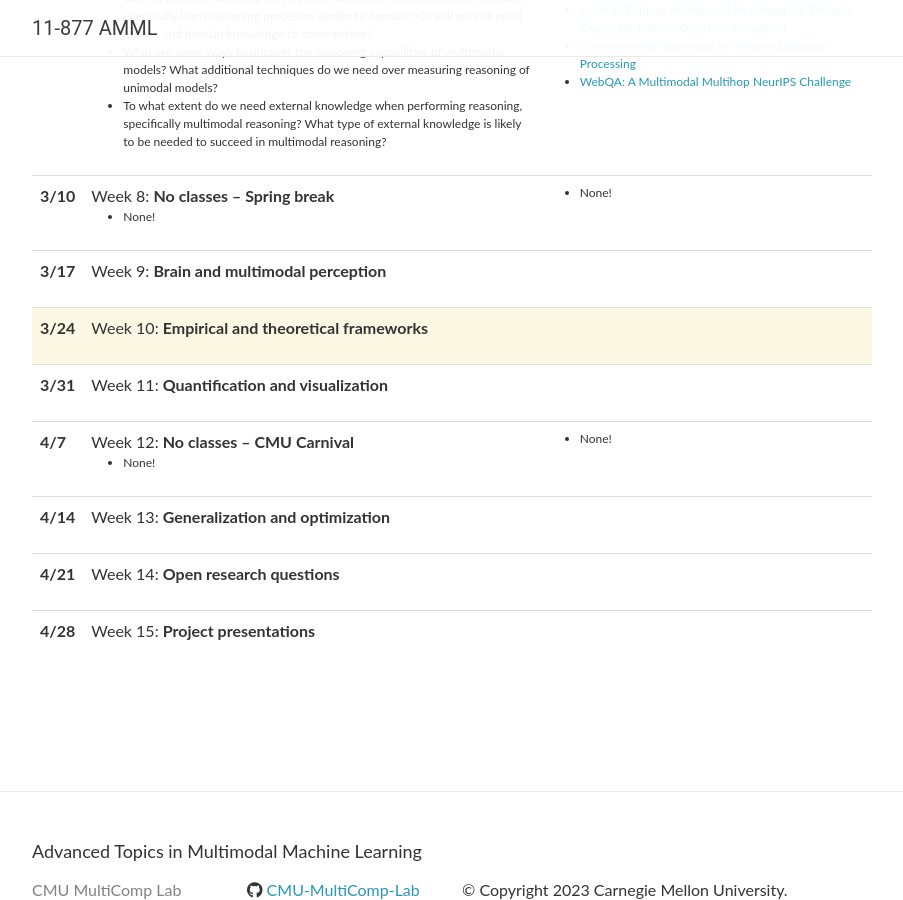
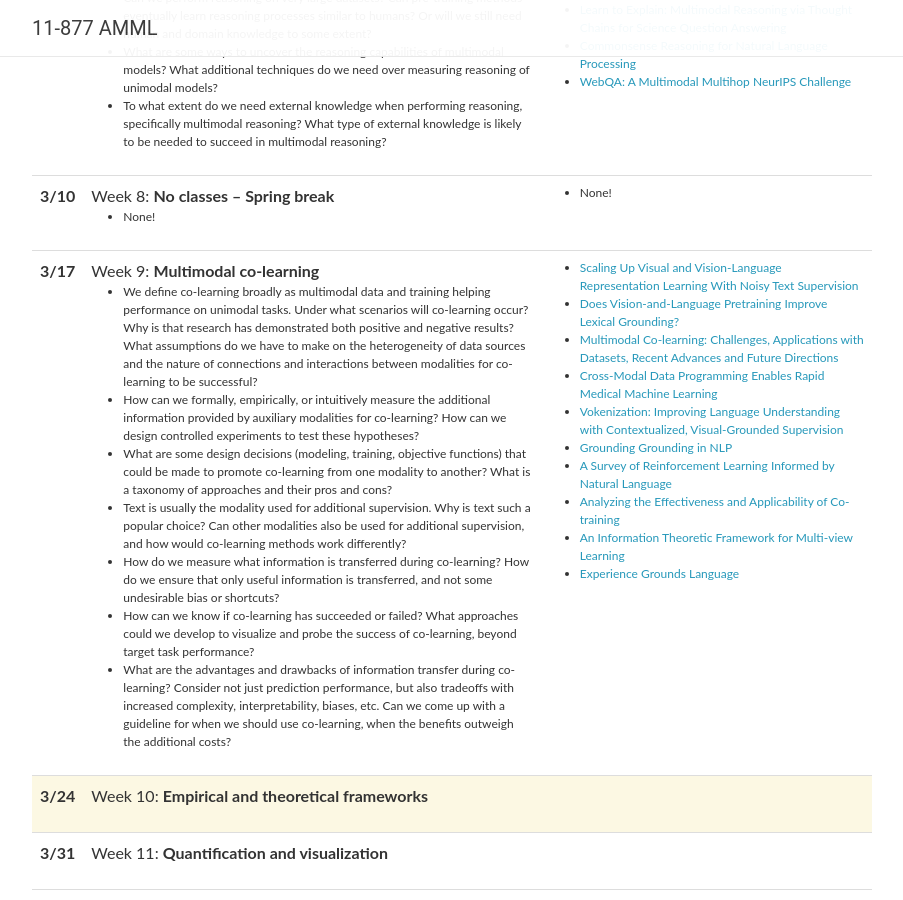
Before and after one commit to CMU-MultiComp-Lab/adv-mmml-course, a Jekyll site: the page built from spring2023/_pages/schedule.md, in a window 1280 px wide and 900 px high, scrolled down 2811 px. Shown: the whole window, without its empty margins (188-1091 px from the left). Built offline with Jekyll 4.4.1, drawn with Linux system fonts in a browser that asks for light colours; nearby versions of some CDN libraries; comment, search, counter and statistics services are not loaded.

Commit message:
Update lectures_2023.yml

```diff
--- a/_data/lectures_2023.yml
+++ b/_data/lectures_2023.yml
@@ -162,10 +162,26 @@
 
 - date: 3/17
   title: >
-    Week 9: <strong>Brain and multimodal perception</strong>
+    Week 9: <strong>Multimodal co-learning</strong>
   topics:
-
+    - We define co-learning broadly as multimodal data and training helping performance on unimodal tasks. Under what scenarios will co-learning occur? Why is that research has demonstrated both positive and negative results? What assumptions do we have to make on the heterogeneity of data sources and the nature of connections and interactions between modalities for co-learning to be successful?
+    - How can we formally, empirically, or intuitively measure the additional information provided by auxiliary modalities for co-learning? How can we design controlled experiments to test these hypotheses?
+    - What are some design decisions (modeling, training, objective functions) that could be made to promote co-learning from one modality to another? What is a taxonomy of approaches and their pros and cons?
+    - Text is usually the modality used for additional supervision. Why is text such a popular choice? Can other modalities also be used for additional supervision, and how would co-learning methods work differently?
+    - How do we measure what information is transferred during co-learning? How do we ensure that only useful information is transferred, and not some undesirable bias or shortcuts?
+    - How can we know if co-learning has succeeded or failed? What approaches could we develop to visualize and probe the success of co-learning, beyond target task performance?
+    - What are the advantages and drawbacks of information transfer during co-learning? Consider not just prediction performance, but also tradeoffs with increased complexity, interpretability, biases, etc. Can we come up with a guideline for when we should use co-learning, when the benefits outweigh the additional costs?
   readings:
+    - <a href="https://arxiv.org/abs/2102.05918">Scaling Up Visual and Vision-Language Representation Learning With Noisy Text Supervision</a> <br/>
+    - <a href="https://arxiv.org/abs/2109.10246">Does Vision-and-Language Pretraining Improve Lexical Grounding?</a> <br/>
+    - <a href="https://arxiv.org/abs/2107.13782">Multimodal Co-learning&#58; Challenges, Applications with Datasets, Recent Advances and Future Directions</a> <br/>
+    - <a href="https://arxiv.org/abs/1903.11101">Cross-Modal Data Programming Enables Rapid Medical Machine Learning</a> <br/>
+    - <a href="https://arxiv.org/abs/2010.06775">Vokenization&#58; Improving Language Understanding with Contextualized, Visual-Grounded Supervision</a> <br/>
+    - <a href="https://arxiv.org/abs/2106.02192">Grounding Grounding in NLP</a> <br/>
+    - <a href="https://arxiv.org/abs/1906.03926">A Survey of Reinforcement Learning Informed by Natural Language</a> <br/>
+    - <a href="https://dl.acm.org/doi/pdf/10.1145/354756.354805">Analyzing the Effectiveness and Applicability of Co-training</a> <br/>
+    - <a href="https://www.learningtheory.org/colt2008/papers/94-Sridharan.pdf">An Information Theoretic Framework for Multi-view Learning</a> <br/>
+    - <a href="https://arxiv.org/abs/2004.10151">Experience Grounds Language</a> <br/>
 
 - date: 3/24
   title: >
```
